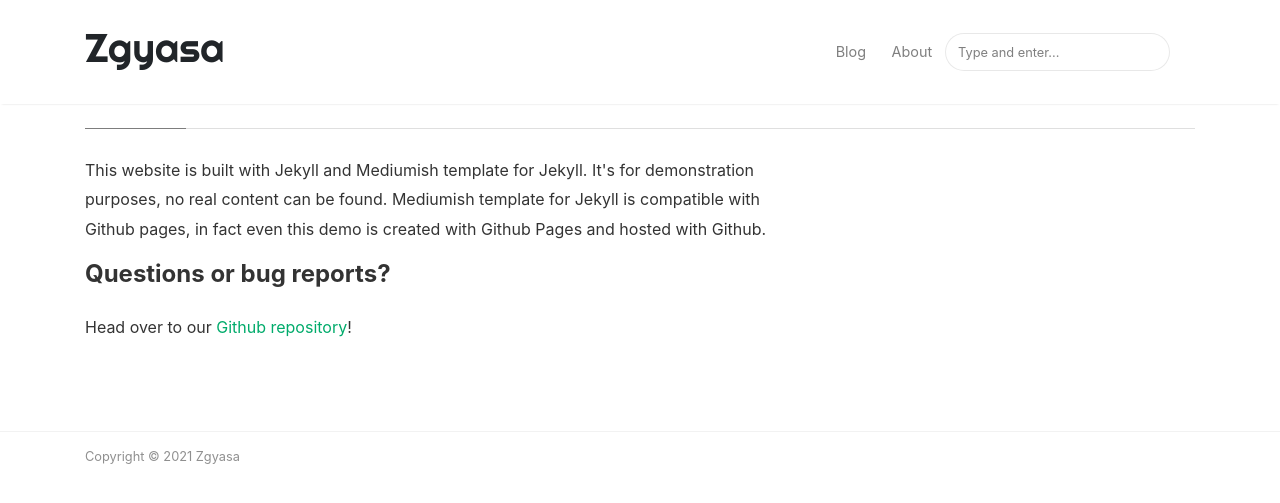
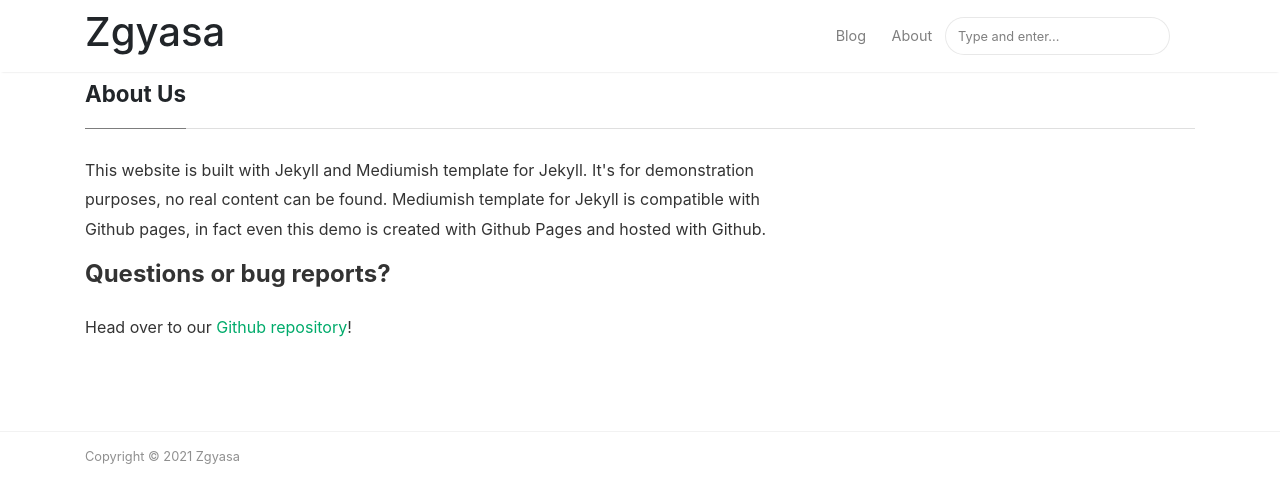
Before and after one commit to luhgit/blog, a Jekyll site: the page built from _pages/about.md, in a window 1280 px wide. Shown: the top 503 px of the page. Built offline with Jekyll 4.4.1, drawn with Linux system fonts in a browser that asks for light colours; nearby versions of some CDN libraries.

Commit message:
Fixing the logo

```diff
--- a/_layouts/default.html
+++ b/_layouts/default.html
@@ -53,9 +53,7 @@ ga('send', 'pageview');
     </a> -->
     <!-- End Logo -->
 
-    <div class="mainheading">
-        <h1 class="sitetitle">{{ site.name }}</h1>
-    </div>
+    <h1 class="sitetitle">{{ site.name }}</h1>
 
     <button class="navbar-toggler" type="button" data-toggle="collapse" data-target="#navbarMediumish" aria-controls="navbarSupportedContent" aria-expanded="false" aria-label="Toggle navigation">
     <span class="navbar-toggler-icon"></span>
```
